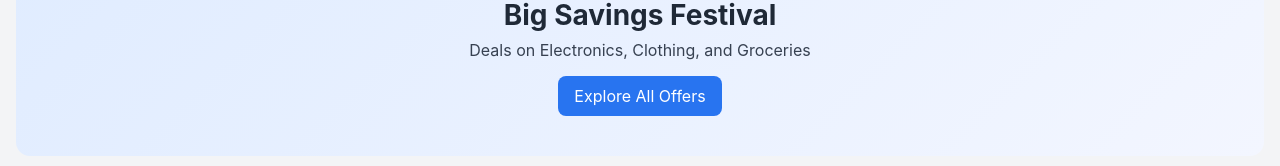
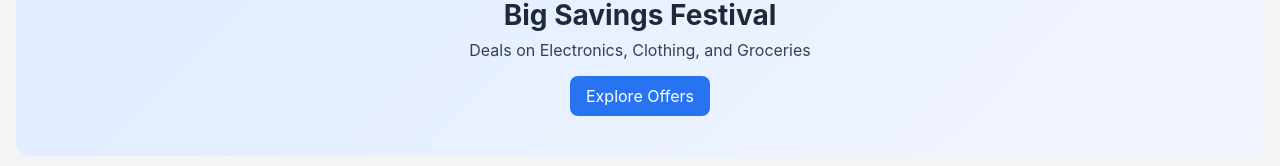
Before and after one commit to amaldev07/shopping-cart-demo, an Angular app: page / in a window 1280 px wide. Shown: the part 114-280 px from the top of the page. Built offline with nearby package versions, Linux system fonts and the light colour scheme.

Commit message:
update home.component.html

```diff
--- a/src/app/pages/home/home.component.html
+++ b/src/app/pages/home/home.component.html
@@ -3,7 +3,7 @@
   <div class="banner-inner">
     <h1>Big Savings Festival</h1>
     <p>Deals on Electronics, Clothing, and Groceries</p>
-    <button>Explore All Offers</button>
+    <button>Explore Offers</button>
   </div>
 </section>
 
```
